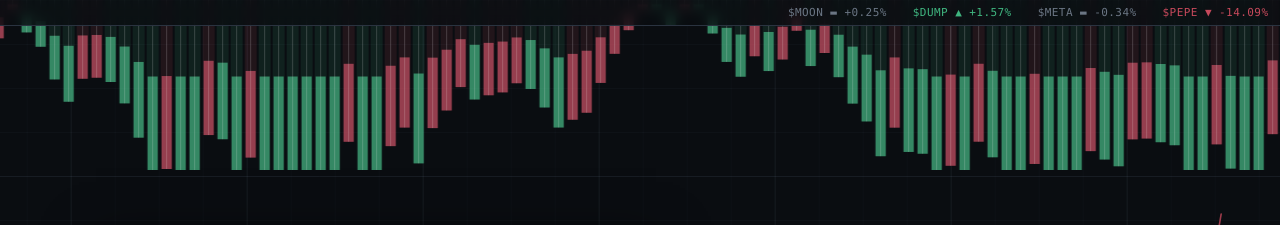
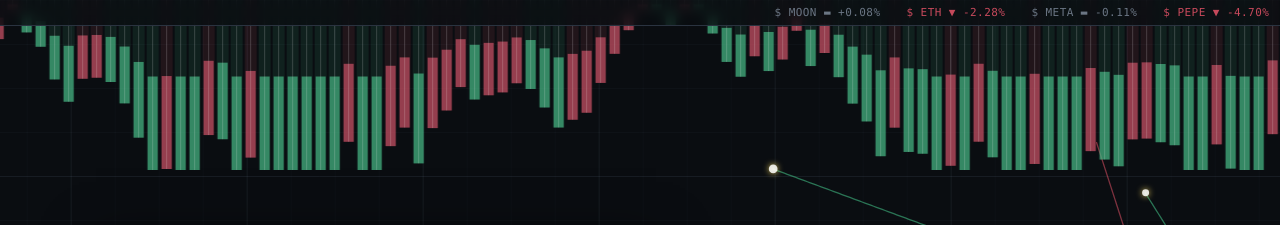
Before and after one commit to jankjr/slot0, a plain HTML site: page index.html in a window 1280 px wide. Shown: the top 225 px of the page. Drawn offline with Linux system fonts and the light colour scheme.

Commit message:
small update

```diff
--- a/index.html
+++ b/index.html
@@ -59,6 +59,13 @@
   .ticker .up   { color: var(--up); }
   .ticker .down { color: var(--down); }
   .ticker .flat { color: var(--dim); }
+  .ticker span.tickerFlash {
+    animation: tickerFlash 0.6s ease-out;
+  }
+  @keyframes tickerFlash {
+    0%   { background: rgba(255, 224, 102, 0.28); }
+    100% { background: transparent; }
+  }
   @keyframes scroll {
     from { transform: translateX(0); }
     to   { transform: translateX(-100%); }
@@ -199,13 +206,13 @@
     </p>
 
     <div class="links">
-      <a href="https://github.com/" target="_blank" rel="noopener">github</a>
+      <a href="https://github.com/jankjr" target="_blank" rel="noopener">github</a>
       <span class="sep">·</span>
-      <a href="https://www.linkedin.com/" target="_blank" rel="noopener">linkedin</a>
+      <a href="https://www.linkedin.com/in/jankjr/" target="_blank" rel="noopener">linkedin</a>
       <span class="sep">·</span>
       <a href="/cv.pdf" target="_blank" rel="noopener">cv</a>
       <span class="sep">·</span>
-      <a href="mailto:jan.demidov@reserve.org">email</a>
+      <a href="mailto:jan@slot0.io">email</a>
     </div>
   </div>
 </main>
@@ -220,13 +227,13 @@
     'AAPL','TSLA','NVDA','GME','AMC','BTC','ETH','DOGE','SHIB','PEPE',
     'MSFT','AMZN','META','NFLX','SPY','QQQ','VIX','MOON','WAGMI','HODL',
     'COPE','REKT','BAGS','BEAN','BANANA','GIGA','CHAD','PUMP','DUMP','RUG'
-  ];
+  ].map(t => t.padStart(7, ' '));
 
   function buildTicker() {
     const parts = [];
     for (let i = 0; i < 60; i++) {
       const sym = TICKERS[Math.floor(Math.random() * TICKERS.length)];
-      const pct = (Math.random() * 30 - 15);
+      const pct = (Math.random() * 10 - 5);
       const cls = pct > 0.5 ? 'up' : pct < -0.5 ? 'down' : 'flat';
       const sign = pct >= 0 ? '+' : '';
       const arrow = pct > 0.5 ? '▲' : pct < -0.5 ? '▼' : '▬';
@@ -235,6 +242,23 @@
     document.getElementById('tickerTrack').innerHTML = parts.join('');
   }
   buildTicker();
+
+  function shuffleTickerEntry() {
+    const track = document.getElementById('tickerTrack');
+    const spans = track.children;
+    if (!spans.length) return;
+    const span = spans[Math.floor(Math.random() * spans.length)];
+    const sym = TICKERS[Math.floor(Math.random() * TICKERS.length)];
+    const pct = (Math.random() * 10 - 5);
+    const cls = pct > 0.5 ? 'up' : pct < -0.5 ? 'down' : 'flat';
+    const sign = pct >= 0 ? '+' : '';
+    const arrow = pct > 0.5 ? '▲' : pct < -0.5 ? '▼' : '▬';
+    span.className = cls;
+    span.textContent = `$${sym} ${arrow} ${sign}${pct.toFixed(2)}%`;
+    span.classList.remove('tickerFlash');
+    void span.offsetWidth;
+    span.classList.add('tickerFlash');
+  }
 
   const canvas = document.getElementById('bg');
   const ctx = canvas.getContext('2d');
@@ -245,15 +269,21 @@
     barGap: 2,
     bandRatio: 0.22,
     scrollSpeed: 0.35,
-    ballR: 5,
-    ballSpeed: 3.6,
+    ballRMin: 3,
+    ballRMax: 5,
+    ballSpeed: 3.2,
     maxBallSpeed: 5,
-    accelOnHit: 1.02,
-    impactDamage: 9,
+    accelOnHit: 1.015,
+    impactDamage: 7,
     neighborSpread: 3,
-    trailMax: 1500,
-    splitChance: 0.32,
-    maxBalls: 6,
+    trailMax: 700,
+    splitChance: 0.07,
+    startBalls: 5,
+    minBalls: 5,
+    maxBalls: 20,
+    lifeMin: 600,
+    lifeMax: 1200,
+    fadeFrames: 30,
     gridStep: 44,
   };
 
@@ -280,8 +310,6 @@
     scroll: 0,
     gridScroll: 0,
     balls: [],
-    trail: [],
-    mainWrapped: false,
     debris: [],
     rings: [],
     cardRect: null,
@@ -302,10 +330,10 @@
     ctx.setTransform(dpr, 0, 0, dpr, 0, 0);
     seedBars();
     refreshCardRect();
-    state.balls = [makeMainBall()];
-    state.trail = [];
+    state.balls = [];
     state.debris = [];
     state.rings = [];
+    for (let i = 0; i < cfg.startBalls; i++) spawnBall();
   }
 
   function makeBar(prevH) {
@@ -334,33 +362,60 @@
     }
   }
 
-  function makeMainBall() {
-    let x = state.w * 0.5, y = state.h * 0.5;
-    const r = state.cardRect;
-    if (r && x > r.left - cfg.ballR && x < r.right + cfg.ballR
-         && y > r.top  - cfg.ballR && y < r.bottom + cfg.ballR) {
-      x = Math.max(40, r.left - 60);
-    }
-    const ang = (Math.random() * 0.5 + 0.25) * Math.PI * (Math.random() < 0.5 ? 1 : -1);
-    let vx = Math.cos(ang) * cfg.ballSpeed * (Math.random() < 0.5 ? 1 : -1);
-    let vy = Math.sin(ang) * cfg.ballSpeed;
-    if (Math.abs(vy) < 1.5) vy = vy < 0 ? -1.5 : 1.5;
-    return { x, y, vx, vy, main: true };
+  function ballLife() {
+    return cfg.lifeMin + Math.random() * (cfg.lifeMax - cfg.lifeMin);
   }
 
-  function spawnCopy(src) {
+  function ballRadius() {
+    return cfg.ballRMin + Math.random() * (cfg.ballRMax - cfg.ballRMin);
+  }
+
+  function pickFreePosition(r) {
+    const cr = state.cardRect;
+    for (let attempt = 0; attempt < 12; attempt++) {
+      const x = r + Math.random() * Math.max(1, state.w - r * 2);
+      const y = r + Math.random() * Math.max(1, state.h - r * 2);
+      if (!cr) return { x, y };
+      const pad = r + 20;
+      if (x > cr.left - pad && x < cr.right + pad
+          && y > cr.top - pad && y < cr.bottom + pad) continue;
+      return { x, y };
+    }
+    return { x: r + Math.random() * (state.w - r * 2), y: r + Math.random() * (Math.max(1, cr ? cr.top - r - 20 : state.h - r * 2)) };
+  }
+
+  function spawnBall() {
+    if (state.balls.length >= cfg.maxBalls) return;
+    const r = ballRadius();
+    const pos = pickFreePosition(r);
+    const ang = Math.random() * Math.PI * 2;
+    let vx = Math.cos(ang) * cfg.ballSpeed;
+    let vy = Math.sin(ang) * cfg.ballSpeed;
+    if (Math.abs(vy) < 1.0) vy = vy < 0 ? -1.0 : 1.0;
+    const life = ballLife();
+    state.balls.push({
+      x: pos.x, y: pos.y,
+      vx, vy, r,
+      life, lifeMax: life,
+      trail: [],
+    });
+  }
+
+  function spawnSplit(src) {
     if (state.balls.length >= cfg.maxBalls) return;
     const speed = Math.hypot(src.vx, src.vy);
     const baseAngle = Math.atan2(src.vy, src.vx);
     const dir = Math.random() < 0.5 ? -1 : 1;
     const perturb = (0.25 + Math.random() * 0.55) * dir;
     const a = baseAngle + perturb;
+    const r = ballRadius();
+    const life = ballLife();
     state.balls.push({
-      x: src.x,
-      y: src.y,
+      x: src.x, y: src.y,
       vx: Math.cos(a) * speed,
       vy: Math.sin(a) * speed,
-      main: false,
+      r, life, lifeMax: life,
+      trail: [],
     });
   }
 
@@ -429,20 +484,20 @@
     const dx = b.x - cx;
     const dy = b.y - cy;
     const d2 = dx * dx + dy * dy;
-    if (d2 >= cfg.ballR * cfg.ballR) return false;
+    if (d2 >= b.r * b.r) return false;
 
     if (d2 === 0) {
       const dl = b.x - r.left, dr = r.right - b.x;
       const dt = b.y - r.top,  db = r.bottom - b.y;
       const m = Math.min(dl, dr, dt, db);
-      if (m === dl)      { b.x = r.left  - cfg.ballR; b.vx = -Math.abs(b.vx); spawnRing(r.left,  b.y); }
-      else if (m === dr) { b.x = r.right + cfg.ballR; b.vx =  Math.abs(b.vx); spawnRing(r.right, b.y); }
-      else if (m === dt) { b.y = r.top   - cfg.ballR; b.vy = -Math.abs(b.vy); spawnRing(b.x, r.top); }
-      else               { b.y = r.bottom+ cfg.ballR; b.vy =  Math.abs(b.vy); spawnRing(b.x, r.bottom); }
+      if (m === dl)      { b.x = r.left  - b.r; b.vx = -Math.abs(b.vx); spawnRing(r.left,  b.y); }
+      else if (m === dr) { b.x = r.right + b.r; b.vx =  Math.abs(b.vx); spawnRing(r.right, b.y); }
+      else if (m === dt) { b.y = r.top   - b.r; b.vy = -Math.abs(b.vy); spawnRing(b.x, r.top); }
+      else               { b.y = r.bottom+ b.r; b.vy =  Math.abs(b.vy); spawnRing(b.x, r.bottom); }
     } else {
       const d = Math.sqrt(d2);
       const nx = dx / d, ny = dy / d;
-      const overlap = cfg.ballR - d;
+      const overlap = b.r - d;
       b.x += nx * overlap;
       b.y += ny * overlap;
       const dot = b.vx * nx + b.vy * ny;
@@ -455,6 +510,7 @@
     accelBall(b);
     jitterBounce(b);
     flashCard();
+    shuffleTickerEntry();
     return true;
   }
 
@@ -473,17 +529,18 @@
 
     for (let i = state.balls.length - 1; i >= 0; i--) {
       const b = state.balls[i];
+      b.life -= 1;
+      if (b.life <= 0) { state.balls.splice(i, 1); continue; }
+
       b.x += b.vx; b.y += b.vy;
 
-      if (b.main) {
-        if (b.x < -cfg.ballR) { b.x += state.w + cfg.ballR * 2; state.mainWrapped = true; }
-        else if (b.x > state.w + cfg.ballR) { b.x -= state.w + cfg.ballR * 2; state.mainWrapped = true; }
-      } else {
-        const m = cfg.ballR + 30;
-        if (b.x < -m || b.x > state.w + m || b.y < -m || b.y > state.h + m) {
+      let wrapped = false;
+      if (b.x < -b.r) { b.x += state.w + b.r * 2; wrapped = true; }
+      else if (b.x > state.w + b.r) { b.x -= state.w + b.r * 2; wrapped = true; }
+
+      if (b.y < -120 || b.y > state.h + 120) {
         state.balls.splice(i, 1);
         continue;
-        }
       }
 
       collideCard(b);
@@ -492,54 +549,44 @@
       if (ti >= 0 && b.vy < 0) {
         const bar = state.topBars[ti];
         const eh = effectiveH(bar);
-        if (b.y - cfg.ballR < eh) {
-          b.y = eh + cfg.ballR;
+        if (b.y - b.r < eh) {
+          b.y = eh + b.r;
           b.vy = Math.abs(b.vy);
           damageBar(state.topBars, ti, cfg.impactDamage);
           spawnDebris(b.x, eh, true, bar.color);
           spawnRing(b.x, eh);
           accelBall(b);
           jitterBounce(b);
-          if (Math.random() < cfg.splitChance) spawnCopy(b);
+          shuffleTickerEntry();
+          if (Math.random() < cfg.splitChance) spawnSplit(b);
         }
       }
       const bi = barIndexAt(b.x, state.bottomBars);
       if (bi >= 0 && b.vy > 0) {
         const bar = state.bottomBars[bi];
         const eh = effectiveH(bar);
-        if (b.y + cfg.ballR > state.h - eh) {
-          b.y = state.h - eh - cfg.ballR;
+        if (b.y + b.r > state.h - eh) {
+          b.y = state.h - eh - b.r;
           b.vy = -Math.abs(b.vy);
           damageBar(state.bottomBars, bi, cfg.impactDamage);
           spawnDebris(b.x, state.h - eh, false, bar.color);
           spawnRing(b.x, state.h - eh);
           accelBall(b);
           jitterBounce(b);
-          if (Math.random() < cfg.splitChance) spawnCopy(b);
+          shuffleTickerEntry();
+          if (Math.random() < cfg.splitChance) spawnSplit(b);
         }
       }
 
-      if (b.main && (b.y < -80 || b.y > state.h + 80)) {
-        state.balls[i] = makeMainBall();
-        state.mainWrapped = true;
-      }
+      b.trail.push({ x: b.x, y: b.y, brk: wrapped });
+      for (const p of b.trail) p.x -= cfg.scrollSpeed;
+      while (b.trail.length && b.trail[0].x < -4) b.trail.shift();
+      if (b.trail.length > cfg.trailMax) b.trail.splice(0, b.trail.length - cfg.trailMax);
     }
 
-    if (!state.balls.some(b => b.main)) {
-      state.balls.unshift(makeMainBall());
-      state.mainWrapped = true;
-    }
+    while (state.balls.length < cfg.minBalls) spawnBall();
 
     resolveBallCollisions();
-
-    const main = state.balls.find(b => b.main);
-    if (main) {
-      state.trail.push({ x: main.x, y: main.y, brk: state.mainWrapped });
-      state.mainWrapped = false;
-    }
-    for (const p of state.trail) p.x -= cfg.scrollSpeed;
-    while (state.trail.length && state.trail[0].x < -4) state.trail.shift();
-    if (state.trail.length > cfg.trailMax) state.trail.splice(0, state.trail.length - cfg.trailMax);
 
     for (const bar of state.topBars) bar.flash *= 0.88;
     for (const bar of state.bottomBars) bar.flash *= 0.88;
@@ -587,10 +634,10 @@
     const balls = state.balls;
     for (let i = 0; i < balls.length; i++) {
       const a = balls[i];
-      const ra = a.main ? cfg.ballR : cfg.ballR * 0.75;
+      const ra = a.r;
       for (let j = i + 1; j < balls.length; j++) {
         const b = balls[j];
-        const rb = b.main ? cfg.ballR : cfg.ballR * 0.75;
+        const rb = b.r;
         const dx = b.x - a.x;
         const dy = b.y - a.y;
         const d2 = dx * dx + dy * dy;
@@ -679,23 +726,35 @@
     }
   }
 
-  function drawTrail() {
-    const t = state.trail;
-    if (t.length < 2) return;
-    ctx.lineWidth = 1.6;
+  function ballAlpha(b) {
+    const lived = b.lifeMax - b.life;
+    const fade = cfg.fadeFrames;
+    if (lived < fade) return Math.max(0, lived / fade);
+    if (b.life < fade) return Math.max(0, b.life / fade);
+    return 1;
+  }
+
+  function drawTrails() {
+    ctx.lineWidth = 1.3;
     ctx.lineJoin = 'round';
     ctx.lineCap = 'round';
+    for (const b of state.balls) {
+      const t = b.trail;
+      if (t.length < 2) continue;
+      const alpha = ballAlpha(b) * 0.55;
+      const upCol = `rgba(70, 200, 140, ${alpha})`;
+      const dnCol = `rgba(220, 80, 100, ${alpha})`;
       let prevColor = null;
       let started = false;
       for (let i = 1; i < t.length; i++) {
-      const a = t[i - 1], b = t[i];
-      if (b.brk) {
+        const a = t[i - 1], pt = t[i];
+        if (pt.brk) {
           if (started) ctx.stroke();
           started = false;
           prevColor = null;
           continue;
         }
-      const c = b.y < a.y ? COL.trailUp : COL.trailDn;
+        const c = pt.y < a.y ? upCol : dnCol;
         if (c !== prevColor) {
           if (started) ctx.stroke();
           ctx.strokeStyle = c;
@@ -704,9 +763,10 @@
           prevColor = c;
           started = true;
         }
-      ctx.lineTo(b.x, b.y);
+        ctx.lineTo(pt.x, pt.y);
       }
       if (started) ctx.stroke();
+    }
   }
 
   function drawDebris() {
@@ -737,12 +797,13 @@
   }
 
   function drawBalls() {
+    ctx.shadowColor = COL.ballGlow;
+    ctx.shadowBlur = 6;
     for (const b of state.balls) {
-      ctx.shadowColor = COL.ballGlow;
-      ctx.shadowBlur = b.main ? 14 : 6;
-      ctx.fillStyle = b.main ? COL.ball : 'rgba(255,255,255,0.65)';
+      const a = ballAlpha(b);
+      ctx.fillStyle = `rgba(255,255,255,${0.85 * a})`;
       ctx.beginPath();
-      ctx.arc(b.x, b.y, b.main ? cfg.ballR : cfg.ballR * 0.75, 0, Math.PI * 2);
+      ctx.arc(b.x, b.y, b.r, 0, Math.PI * 2);
       ctx.fill();
     }
     ctx.shadowBlur = 0;
@@ -760,7 +821,7 @@
     step();
     ctx.clearRect(0, 0, state.w, state.h);
     drawGrid();
-    drawTrail();
+    drawTrails();
     drawBars();
     drawDebris();
     drawRings();
```
Lines whose indentation alone changed are shown as unchanged.
